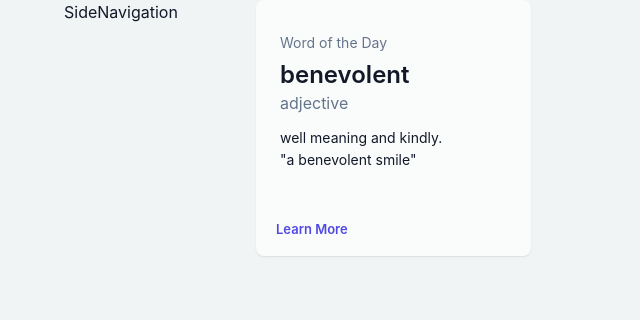
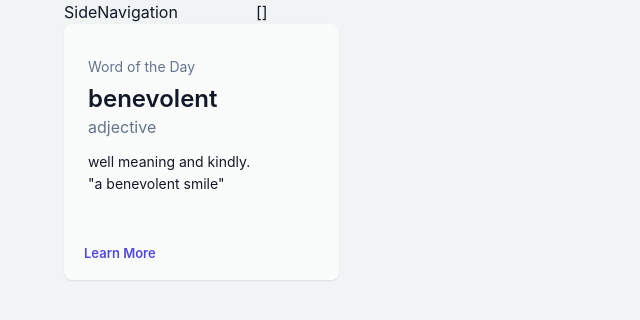
Before and after one commit to strauss02/gistMD, a React (Create React App) app in the folder frontend/: page / in a window 1280 px wide. Shown: the top 320 px of the page, without its empty margins (0-640 px from the left). Built offline with nearby package versions, Linux system fonts and the light colour scheme; no server answers.

Commit message:
Begin implementing react-query

```diff
--- a/frontend/src/App.tsx
+++ b/frontend/src/App.tsx
@@ -3,17 +3,23 @@ import React from 'react'
 import PatientList from './Components/PatientList'
 import SideNavigation from './Components/SideNavigation'
 
-import { useQuery } from 'react-query'
+import { useQuery, QueryClientProvider, QueryClient } from 'react-query'
 import { getPatients, Patient } from './lib/api'
 
-function App() {
+const queryClient = new QueryClient()
+
+function PatientApp() {
+  const { data: patients } = useQuery<Patient[]>(['patients'], getPatients, {
+    initialData: [],
+  })
+
   return (
     <Container>
       <Grid container>
         <Grid item xs={0} md={2}>
           <SideNavigation />
         </Grid>
-
+        {JSON.stringify(patients)}
         <Grid item xs={12} md={10}>
           <PatientList />
         </Grid>
@@ -22,4 +28,12 @@ function App() {
   )
 }
 
+function App() {
+  return (
+    <QueryClientProvider client={queryClient}>
+      <PatientApp />
+    </QueryClientProvider>
+  )
+}
+
 export default App
--- /dev/null
+++ b/package.json
@@ -0,0 +1,5 @@
+{
+  "devDependencies": {
+    "@types/react-query": "^1.2.9"
+  }
+}
```
Also changed, not shown: 1 other file (tests, documents, lock files or other folders).
